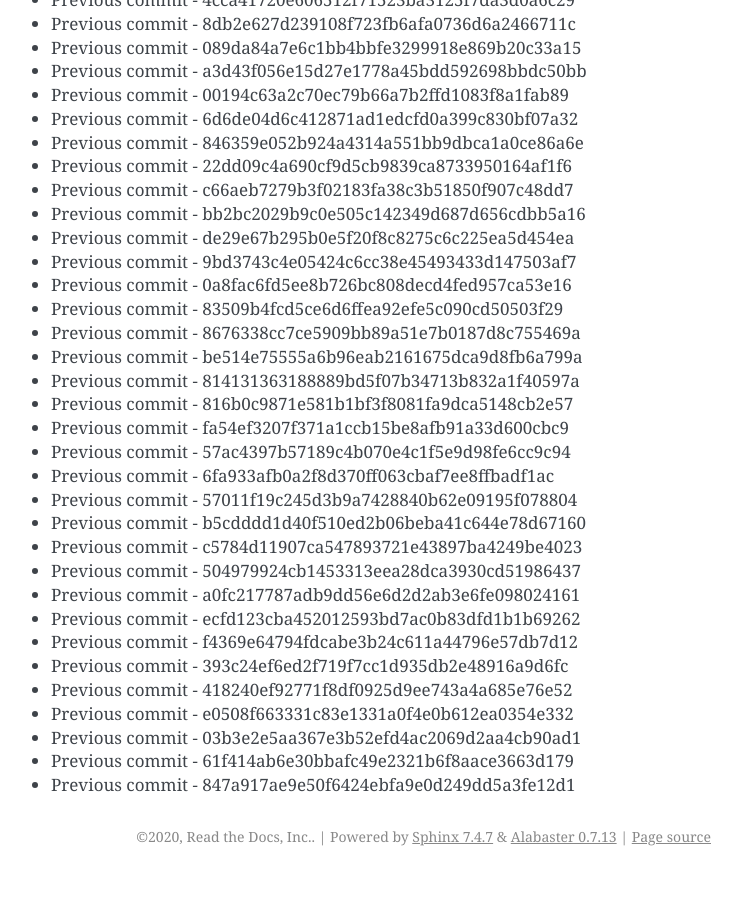
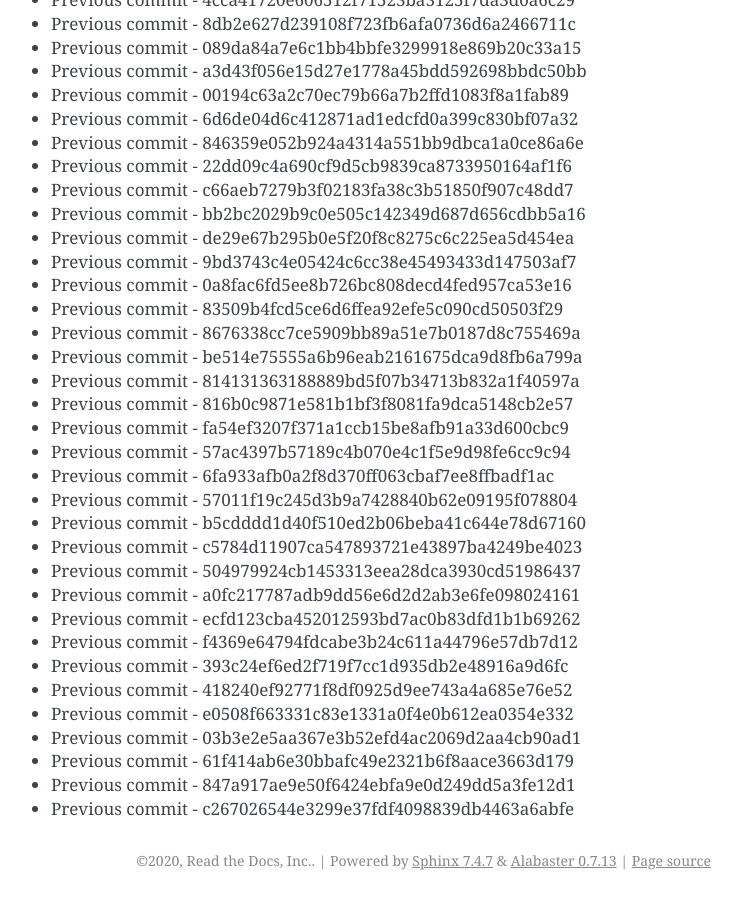
Before and after one commit to readthedocs/rtd-git-stresstest, a Sphinx documentation site: the page built from docs/updates.rst, in a window 1280 px wide and 900 px high, scrolled down 57197 px. Shown: the whole window, without its empty margins (399-1141 px from the left). Built offline with Sphinx 7.4.7, drawn with Linux system fonts in a browser that asks for light colours; before the commit the page ends 58073 px from its top, so only the background shows below that.

Commit message:
Generating commit from previous: c267026544e3299e37fdf4098839db4463a6abfe

```diff
--- a/docs/updates.rst
+++ b/docs/updates.rst
@@ -2435,3 +2435,4 @@ It can be tested for any performance characteristics.
 * Previous commit - 03b3e2e5aa367e3b52efd4ac2069d2aa4cb90ad1
 * Previous commit - 61f414ab6e30bbafc49e2321b6f8aace3663d179
 * Previous commit - 847a917ae9e50f6424ebfa9e0d249dd5a3fe12d1
+* Previous commit - c267026544e3299e37fdf4098839db4463a6abfe
```
